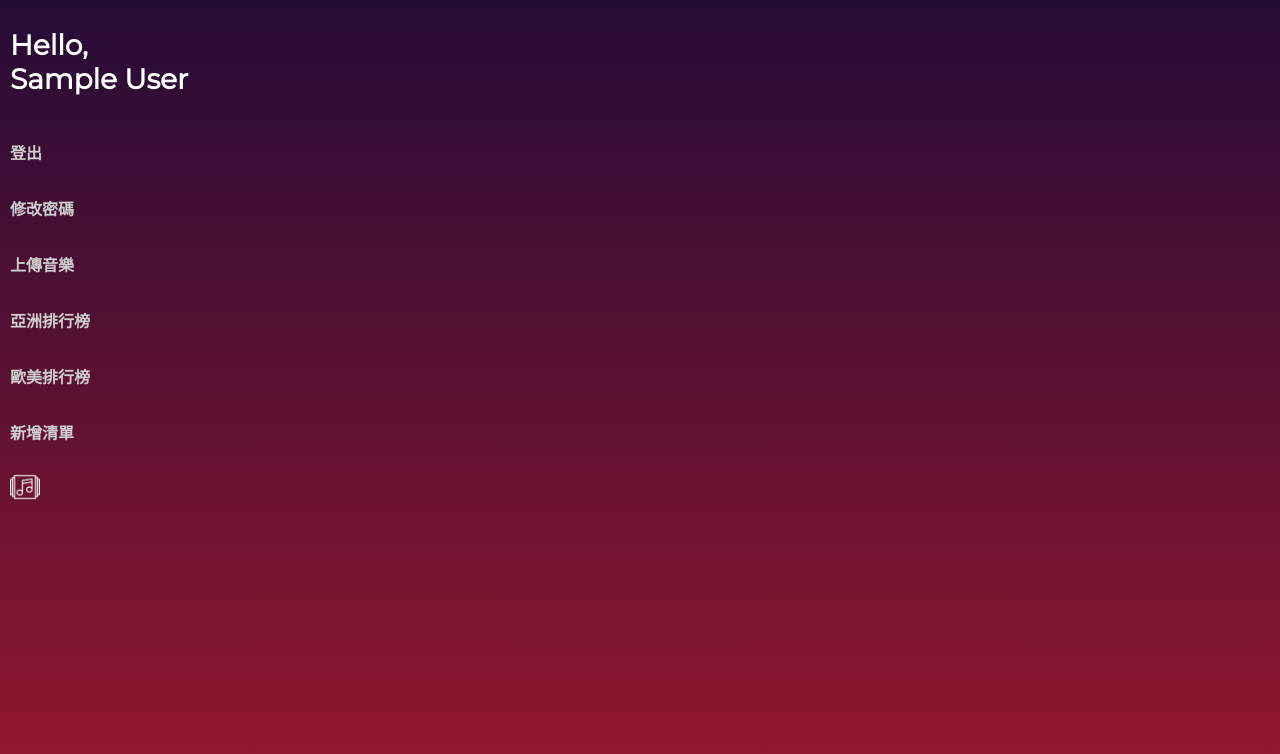
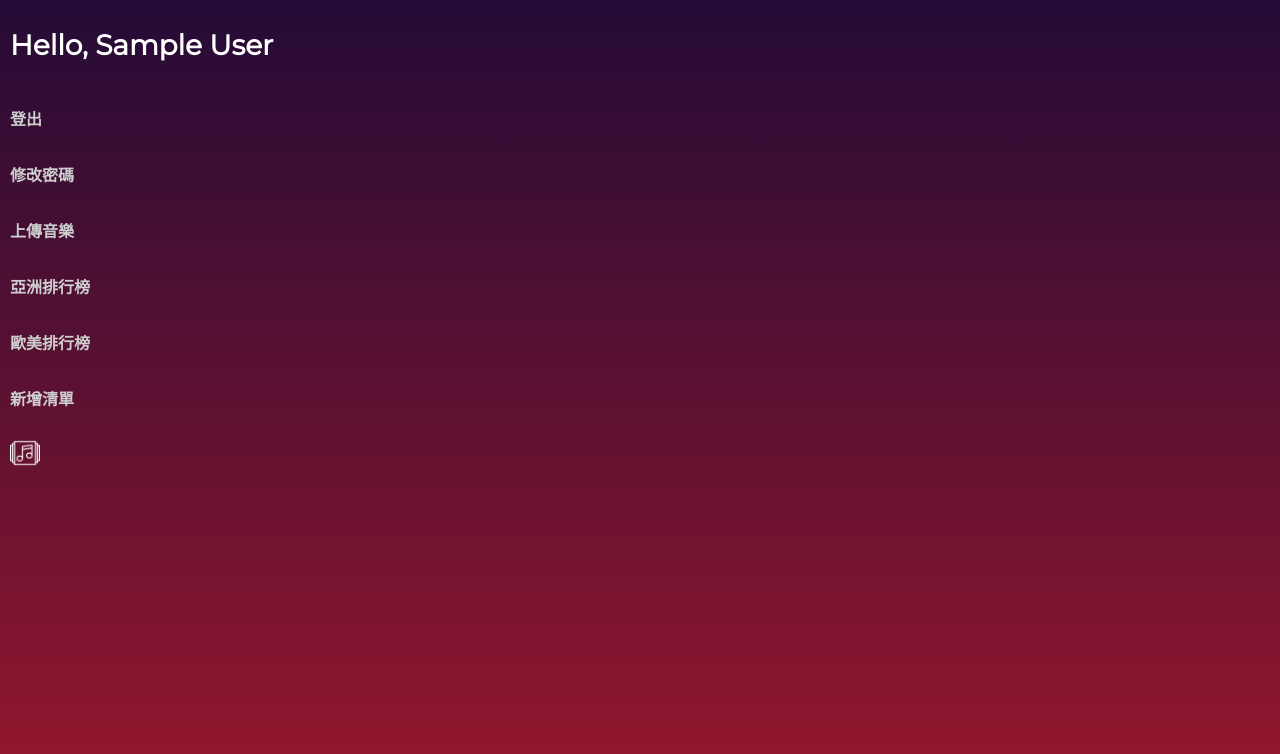
Before and after one commit to lemme0416/wassup, a PHP site: page /left.php in a window 1280 px wide. Shown: the top 754 px of the page. Run offline with PHP 8.4, Linux system fonts and the light colour scheme; the visitor is signed in with stand-in values (Sample User, id 1); tables that the repository leaves empty or names only in its code hold one stand-in row (values such as "Sample post"); data that the repository does not hold is empty; some libraries are stand-ins or nearby versions.

Commit message:
left css

```diff
--- a/css/left.css
+++ b/css/left.css
@@ -6,7 +6,6 @@ body{
 }
 /* for every div in left */
 .options_div{
-    width: 179.6px;
     overflow-x: hidden;
     border-left: 10px solid rgba(0, 0, 0, 0);
 }
```
